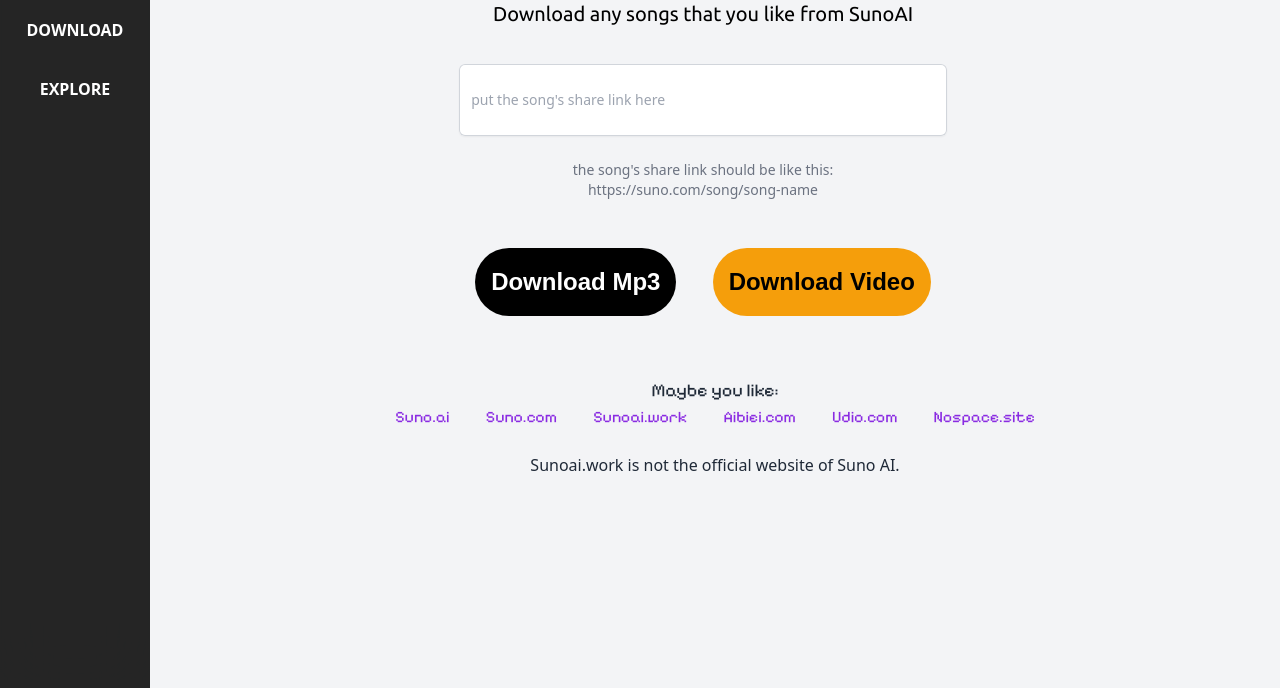
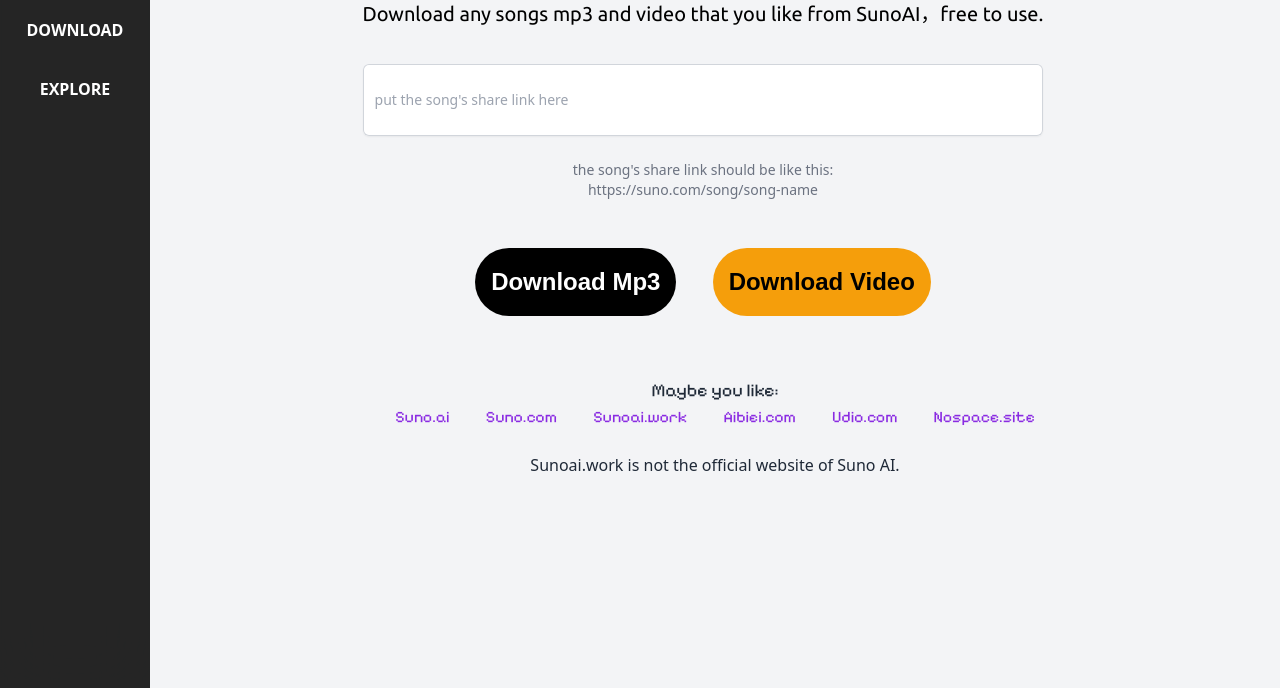
Before and after one commit to chenyibai9527/suno-music-downloader, a website: page public/index.html in a window 1280 px wide. Shown: the part 112-800 px from the top of the page. Drawn offline with nearby package versions, Linux system fonts and the light colour scheme; a web font is replaced by a local one.

Commit message:
Update index.html

```diff
--- a/public/index.html
+++ b/public/index.html
@@ -54,7 +54,7 @@
      </nav>
     <main class="container mx-auto max-w-lg pr-6 pl-6">
         <h1 class="font-Bungee+Spice text-center text-4xl py-6">SunoAI Music Downloader</h1>
-        <h2 class="text-center text-xl py-6">Download any songs that you like from SunoAI</h2>
+        <h2 class="text-center text-xl py-6">Download any songs mp3 and video that you like from SunoAI，free to use.</h2>
         <div class="my-3">
             <div>
                 <div class="relative mt-2 rounded-md shadow-sm">
```
